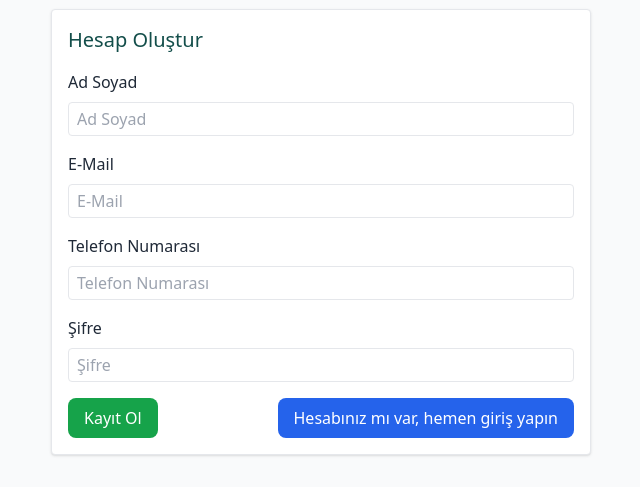
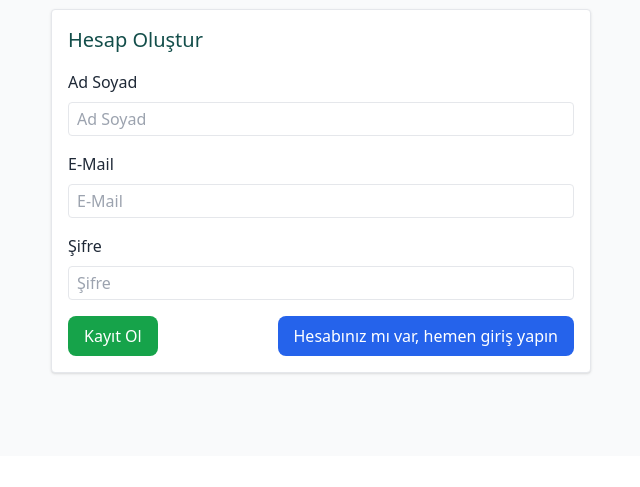
Before and after one commit to lazcansar/bigol, a PHP site: page /register.php in a window 1280 px wide. Shown: the part 344-831 px from the top of the page, without its empty margins (319-959 px from the left). After the commit the page ends 719 px from the top, so only its background shows below. Run offline with PHP 8.4, Linux system fonts and the light colour scheme; some libraries are stand-ins or nearby versions.

Commit message:
Operations file created. Request operations

```diff
--- a/register.php
+++ b/register.php
@@ -23,7 +23,6 @@ require_once 'component.php';
                         <?php
                         echo inputCompontent("text", "name", 'Ad Soyad');
                         echo inputCompontent("text", "email", 'E-Mail');
-                        echo inputCompontent("tel", "phone", 'Telefon Numarası');
                         echo inputCompontent("password", "password", 'Şifre');
                         ?>
                         <div class="flex flex-row flex-wrap items-center justify-between">
```
